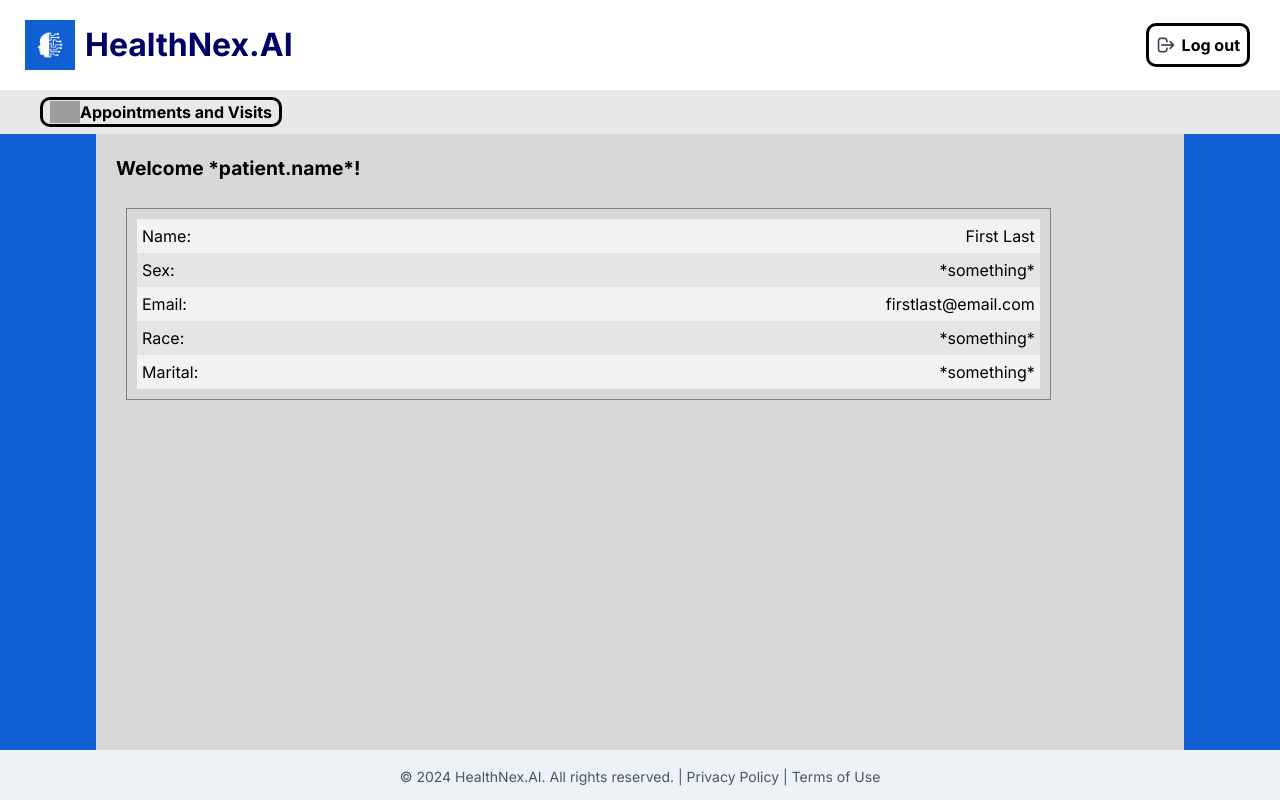
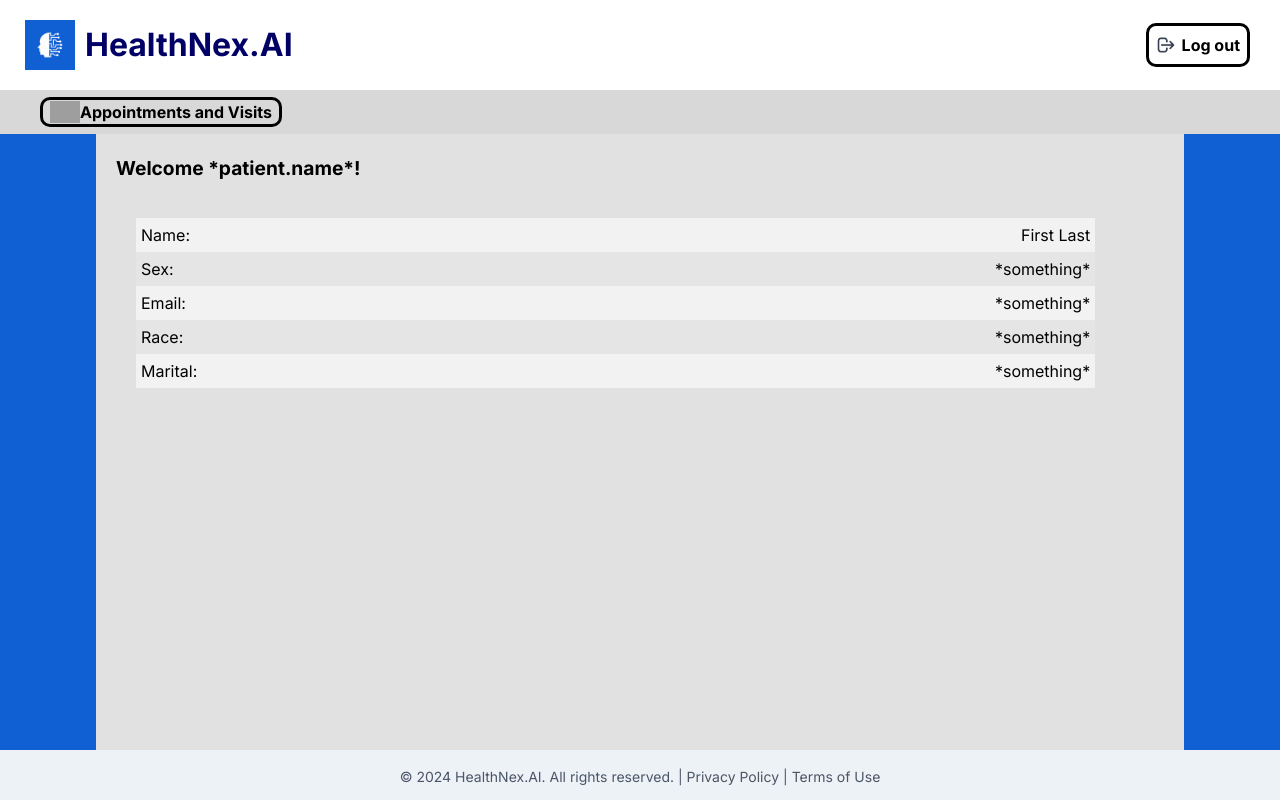
Before and after one commit to rishiguptagit/HealthNex.AI, a Next.js app: page /dashboard in a window 1280 px wide. Built offline with nearby package versions, Linux system fonts and the light colour scheme; grey boxes are pictures that could not be loaded.

Commit message:
Adding personal information panel

```diff
--- a/app/dashboard/dashboard.tsx
+++ b/app/dashboard/dashboard.tsx
@@ -69,7 +69,7 @@ export default function PatientDashboard() {
 
       {/* Additional Functionality */}
       <div
-        style={{ ...panelStyle, marginTop: "20px", backgroundColor: "#e8e8e8" }}
+        style={{ ...panelStyle, marginTop: "20px", backgroundColor: "#d8d8d8" }}
       >
         <button style={{ marginLeft: "40px" }}>
           <div style={button}>
@@ -100,84 +100,13 @@ export default function PatientDashboard() {
         <div
           style={{
             justifyContent: "center",
-            backgroundColor: "#d8d8d8",
+            backgroundColor: "#e1e1e1",
             width: "85%",
             height: "100%",
           }}
         >
           {printWelcome()}
-
-          {/* Interior */}
-          <div
-            style={{
-              width: "85%",
-              marginTop: "25px",
-              marginLeft: "30px",
-              padding: "10px",
-              border: "1px solid",
-              borderColor: "grey",
-            }}
-          >
-            <div
-              style={{
-                backgroundColor: "#f2f2f2",
-                display: "flex",
-                justifyContent: "space-between",
-                padding: "5px",
-              }}
-            >
-              <p>Name: </p>
-              <p>First Last</p>
-            </div>
-
-            <div
-              style={{
-                backgroundColor: "#e5e5e5",
-                display: "flex",
-                justifyContent: "space-between",
-                padding: "5px",
-              }}
-            >
-              <p>Sex: </p>
-              <p>*something*</p>
-            </div>
-
-            <div
-              style={{
-                backgroundColor: "#f2f2f2",
-                display: "flex",
-                justifyContent: "space-between",
-                padding: "5px",
-              }}
-            >
-              <p>Email: </p>
-              <p>firstlast@email.com</p>
-            </div>
-
-            <div
-              style={{
-                backgroundColor: "#e5e5e5",
-                display: "flex",
-                justifyContent: "space-between",
-                padding: "5px",
-              }}
-            >
-              <p>Race: </p>
-              <p>*something*</p>
-            </div>
-
-            <div
-              style={{
-                backgroundColor: "#f2f2f2",
-                display: "flex",
-                justifyContent: "space-between",
-                padding: "5px",
-              }}
-            >
-              <p>Marital: </p>
-              <p>*something*</p>
-            </div>
-          </div>
+          {personalInformation()}
         </div>
 
         {/* Bottom */}
@@ -229,3 +158,55 @@ function printWelcome() {
     </h1>
   );
 }
+
+const div1 = {
+  backgroundColor: "#f2f2f2",
+  display: "flex",
+  justifyContent: "space-between",
+  padding: "5px",
+};
+
+const div2 = {
+  backgroundColor: "#e5e5e5",
+  display: "flex",
+  justifyContent: "space-between",
+  padding: "5px",
+};
+
+function personalInformation() {
+  return (
+    <div
+      style={{
+        width: "90%",
+        marginTop: "25px",
+        marginLeft: "30px",
+        padding: "10px",
+      }}
+    >
+      <div style={div1}>
+        <p>Name: </p>
+        <p>First Last</p>
+      </div>
+
+      <div style={div2}>
+        <p>Sex: </p>
+        <p>*something*</p>
+      </div>
+
+      <div style={div1}>
+        <p>Email: </p>
+        <p>*something*</p>
+      </div>
+
+      <div style={div2}>
+        <p>Race: </p>
+        <p>*something*</p>
+      </div>
+
+      <div style={div1}>
+        <p>Marital: </p>
+        <p>*something*</p>
+      </div>
+    </div>
+  );
+}
```
